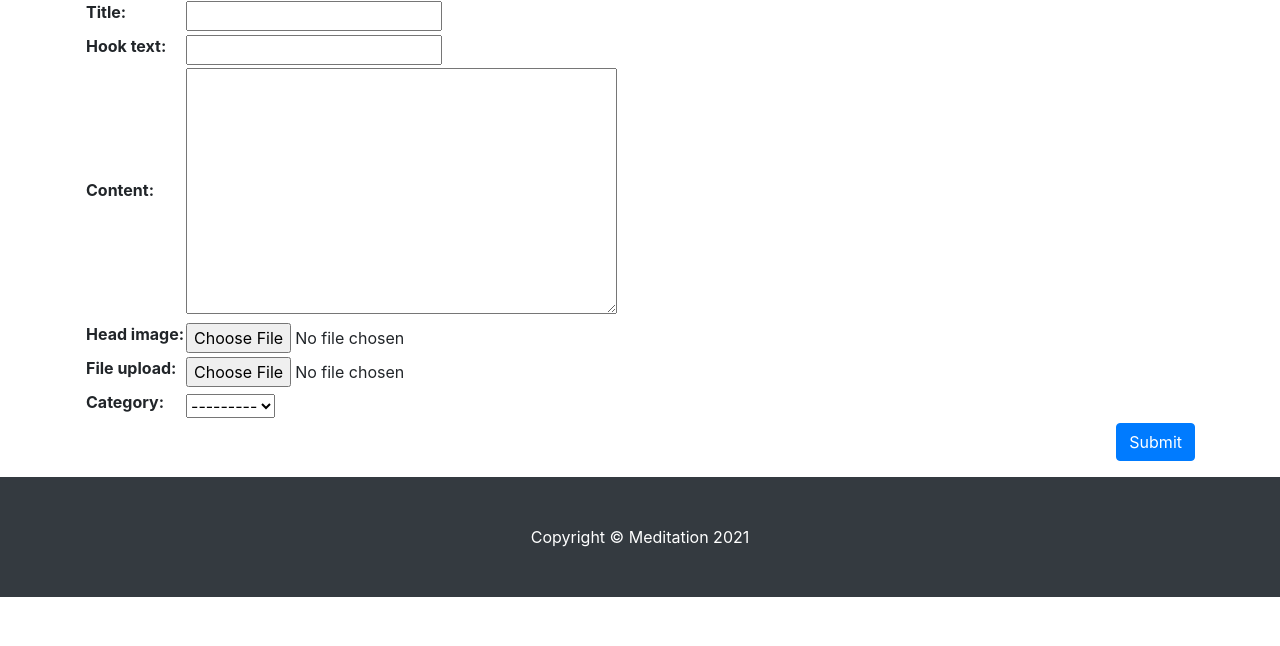
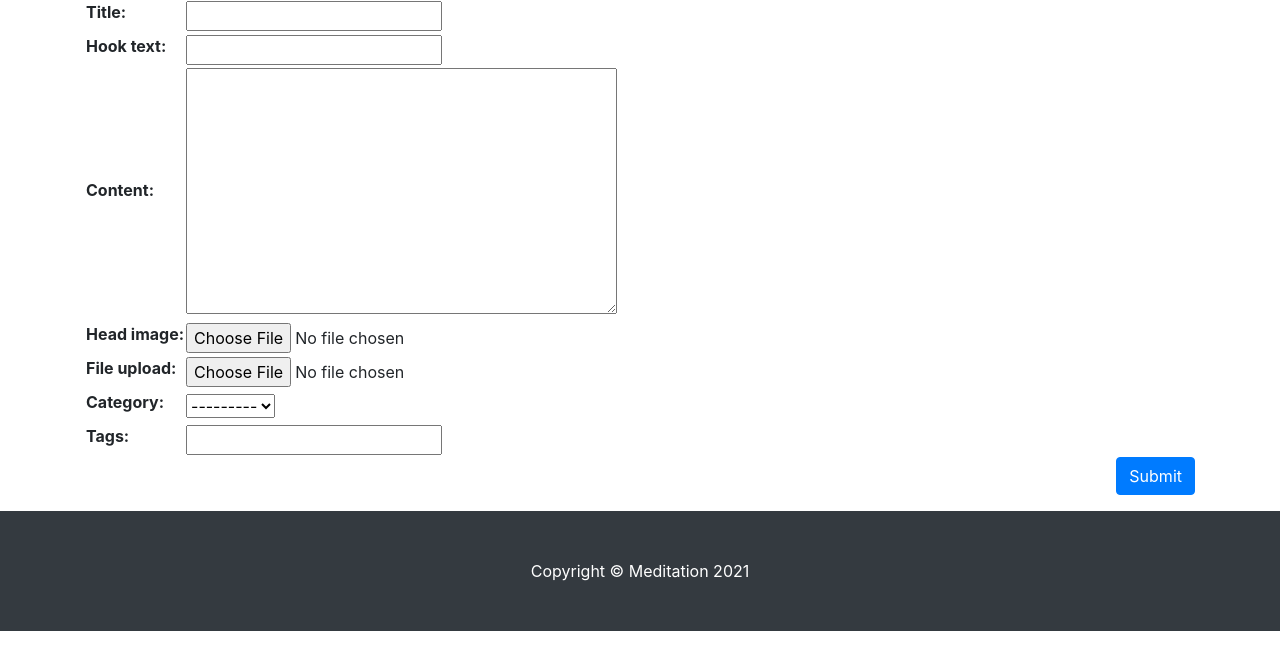
Before and after one commit to syinblack/web_programming_django, a Django app: page /blog/create_post/ in a window 1280 px wide. Shown: the part 154-800 px from the top of the page. Run offline with Django 3.2, Linux system fonts and the light colour scheme; the visitor is signed in with stand-in values (Sample User, id 1); data that the repository does not hold is empty; some libraries are stand-ins or nearby versions.

Commit message:
포스트를 작성할 때 텍스트로 태그 지정하기

```diff
--- a/blog/templates/blog/post_form.html
+++ b/blog/templates/blog/post_form.html
@@ -8,6 +8,10 @@
     <form method="post" enctype="multipart/form-data">{% csrf_token %}
         <table>
             {{ form }}
+            <tr>
+                <th><label for="id_tags_str">Tags:</label></th>
+                <td><input type="text" name="tags_str" id="id_tags_str"></td>
+            </tr>
         </table>
         <button type="submit" class="btn btn-primary float-right">Submit</button>
     </form>
--- a/blog/views.py
+++ b/blog/views.py
@@ -3,6 +3,7 @@ from django.views.generic import ListView, DetailView, CreateView, UpdateView
 from django.contrib.auth.mixins import LoginRequiredMixin, UserPassesTestMixin  # for login
 from .models import Post, Category, Tag
 from django.core.exceptions import PermissionDenied
+from django.utils.text import slugify
 
 
 # CBV 방식
@@ -38,6 +39,24 @@ class PostCreate(LoginRequiredMixin, UserPassesTestMixin, CreateView):
         current_user = self.request.user
         if current_user.is_authenticated and (current_user.is_staff or current_user.is_authenticated):
             form.instance.author = current_user
+            response = super(PostCreate, self).form_valid(form)
+
+            tags_str = self.request.POST.get('tags_str')
+            if tags_str:
+                tags_str = tags_str.strip()
+
+                tags_str = tags_str.replace(',', ';')
+                tags_list = tags_str.split(';')
+
+                for t in tags_list:
+                    t = t.strip()
+                    tag, is_tag_created = Tag.objects.get_or_create(name=t)
+                    if is_tag_created:
+                        tag.slug = slugify(t, allow_unicode=True)
+                        tag.save()
+                    self.object.tags.add(tag)
+                return response
+
             return super(PostCreate, self).form_valid(form)
         else:
             return redirect('/blog')
```
Also changed, not shown: blog/tests.py (+8 -1 lines), blog/templates/blog/post_detail.html (line endings or trailing spaces).
